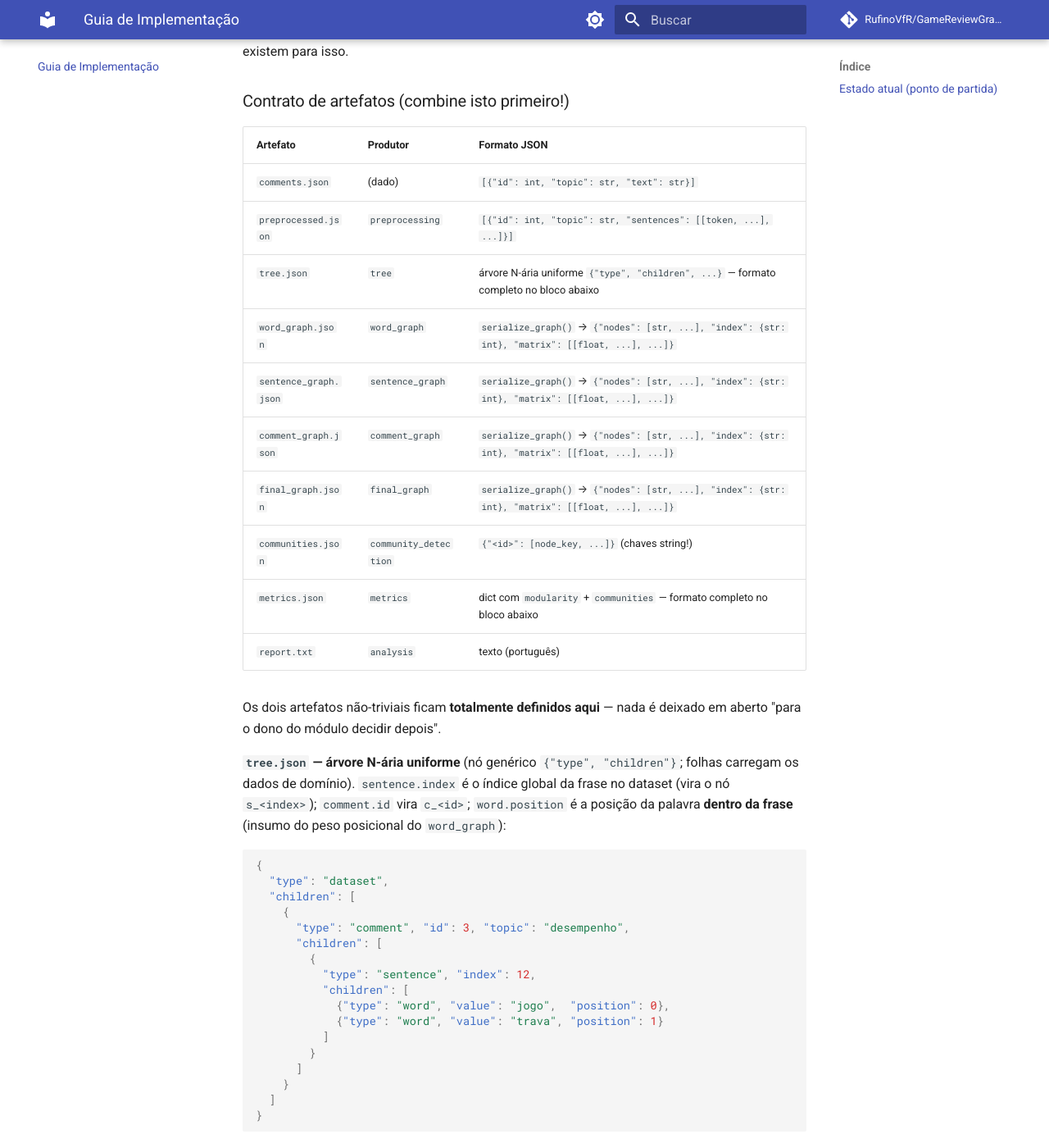
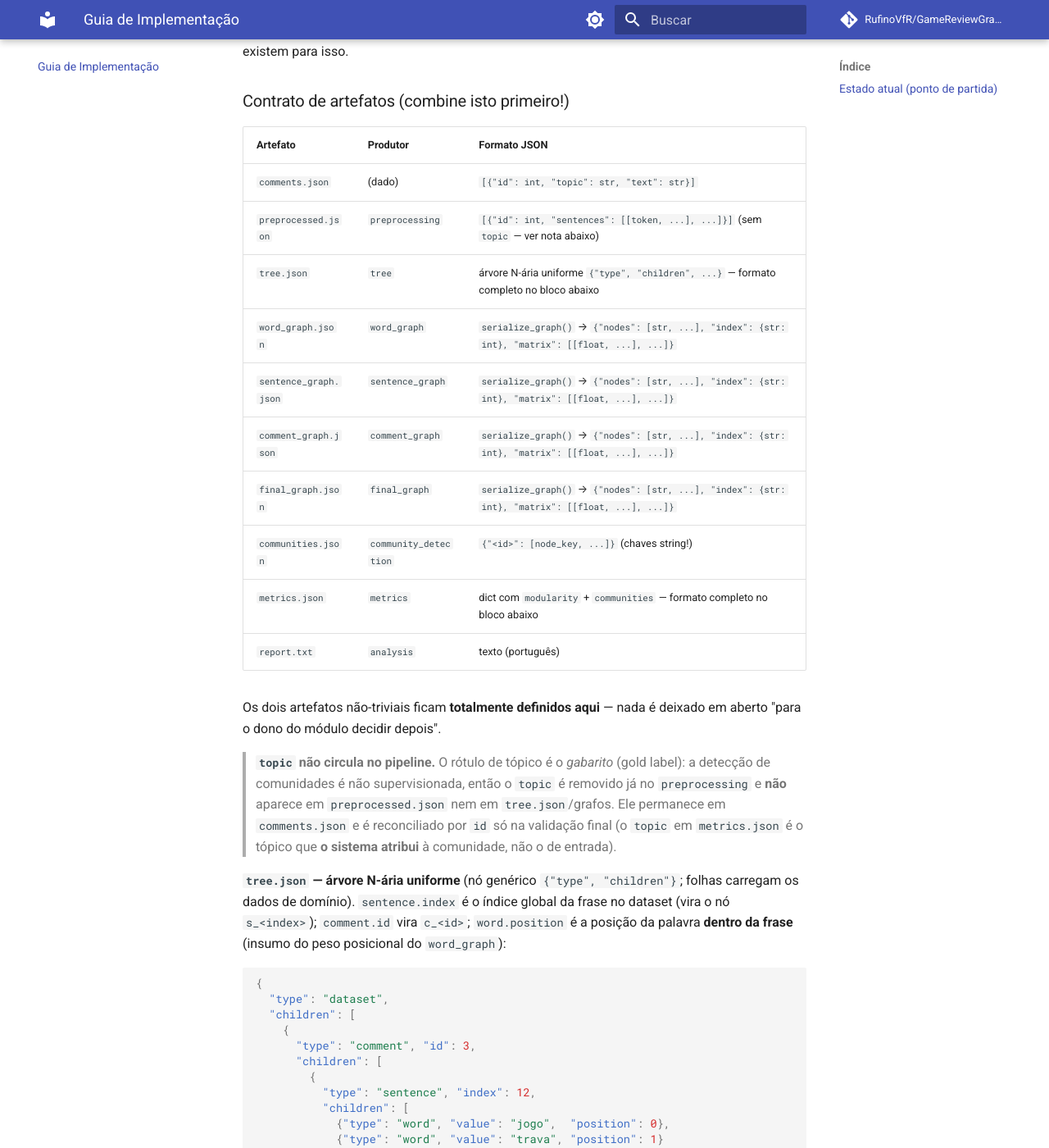
Before and after one commit to RufinoVfR/GameReviewGraph, an MkDocs documentation site: the page built from docs/guia_implementacao.md, in a window 1280 px wide and 1400 px high, scrolled down 6143 px. Shown: the whole window at 82% size. Built offline with MkDocs 1.6.1 and Material for MkDocs 9.7.7, drawn with Linux system fonts in a browser that asks for light colours; comment, search, counter and statistics services are not loaded; some of the changed text lies outside the part shown.

Commit message:
feat: drop gold topic label from preprocessing output
Topic detection is unsupervised, so the gold "topic" label must not
flow down the pipeline. Drop it from ProcessedComment (preprocessed.json)
and from tree/graph artifacts; it stays in raw comments.json and is
re-joined by id only at the final validation step. Update fixtures,
tests, and docs accordingly.

```diff
--- a/docs/guia_implementacao.md
+++ b/docs/guia_implementacao.md
@@ -211,7 +211,7 @@ cima ficar pronto. As fixtures de `conftest.py` já existem para isso.
 | Artefato | Produtor | Formato JSON |
 |----------|----------|--------------|
 | `comments.json` | (dado) | `[{"id": int, "topic": str, "text": str}]` |
-| `preprocessed.json` | `preprocessing` | `[{"id": int, "topic": str, "sentences": [[token, ...], ...]}]` |
+| `preprocessed.json` | `preprocessing` | `[{"id": int, "sentences": [[token, ...], ...]}]` (sem `topic` — ver nota abaixo) |
 | `tree.json` | `tree` | árvore N-ária uniforme `{"type", "children", ...}` — formato completo no bloco abaixo |
 | `word_graph.json` | `word_graph` | `serialize_graph()` → `{"nodes": [str, ...], "index": {str: int}, "matrix": [[float, ...], ...]}` |
 | `sentence_graph.json` | `sentence_graph` | `serialize_graph()` → `{"nodes": [str, ...], "index": {str: int}, "matrix": [[float, ...], ...]}` |
@@ -224,6 +224,13 @@ cima ficar pronto. As fixtures de `conftest.py` já existem para isso.
 Os dois artefatos não-triviais ficam **totalmente definidos aqui** — nada é
 deixado em aberto "para o dono do módulo decidir depois".
 
+> **`topic` não circula no pipeline.** O rótulo de tópico é o *gabarito* (gold
+> label): a detecção de comunidades é não supervisionada, então o `topic` é
+> removido já no `preprocessing` e **não** aparece em `preprocessed.json` nem em
+> `tree.json`/grafos. Ele permanece em `comments.json` e é reconciliado por `id`
+> só na validação final (o `topic` em `metrics.json` é o tópico que **o sistema
+> atribui** à comunidade, não o de entrada).
+
 **`tree.json` — árvore N-ária uniforme** (nó genérico `{"type", "children"}`;
 folhas carregam os dados de domínio). `sentence.index` é o índice global da
 frase no dataset (vira o nó `s_<index>`); `comment.id` vira `c_<id>`;
@@ -235,7 +242,7 @@ posicional do `word_graph`):
   "type": "dataset",
   "children": [
     {
-      "type": "comment", "id": 3, "topic": "desempenho",
+      "type": "comment", "id": 3,
       "children": [
         {
           "type": "sentence", "index": 12,
@@ -299,9 +306,10 @@ Para **cada** filtro, o passo a passo é o mesmo:
 - **In:** `raw` → **Out:** `preprocessed`. NLP permitido aqui (e só aqui). É um **pacote** (`filter.py`, `clean.py`, `normalize.py`, `__main__.py`), não um arquivo — ver `src/preprocessing/CLAUDE.md` para o design completo.
 - `process(data: list[RawComment]) -> list[ProcessedComment]`: caixa-baixa → **segmentar frases** (regex `[.!?]+`) → por frase: remover pontuação (preservando acento) → tokenizar (`\w+`) → dropar numéricos e `len<3` → remover stopwords PT (NLTK). A segmentação vem **antes** da remoção de pontuação — remover pontuação primeiro apagaria os terminadores `.!?` e colapsaria tudo numa única frase.
 - **Normalização A1'** (decisão fechada — ver `docs/decisions.md`): o radical RSLP é só **chave de agrupamento**; emite-se a **forma de superfície mais frequente do grupo, com acento** (`{atualização, atualizações}` → nó `w_atualização`). O mapa radical→representante é montado numa passada de corpus dentro do `process()` e **não** sai do filtro. Corte por `MIN_FREQ` (de `src/config.py`) é por grupo.
-- Frase vazia após filtragem é descartada; o comentário é mantido (com `id`/`topic`).
+- Frase vazia após filtragem é descartada; o comentário é mantido (pelo `id`).
+- **`topic` é removido** (gabarito não supervisionado): a saída tem só `id` + `sentences`. Ver nota em C.1.
 - **Infra:** o `Dockerfile` precisa baixar os corpora NLTK `stopwords` e `rslp` em build.
-- Testes: usar `raw_comments`; verificar shape, `id`/`topic` preservados, remoção de stopwords/ruído, agrupamento e representante (com acento).
+- Testes: usar `raw_comments`; verificar shape, `id` preservado, `topic` ausente, remoção de stopwords/ruído, agrupamento e representante (com acento).
 
 ### Filtro 2 — `tree.py`
 - **In:** `preprocessed` → **Out:** `tree`. Árvore N-ária: Dataset → Comentário → Frase → Palavra.
@@ -452,3 +460,4 @@ make clean          # limpa cache Redis + artefatos S3 (force reprocessamento)
 | 2026-06-16 | 1.0 | Versão inicial: plano de testes compartilhados + guia de filtros paralelos | Equipe |
 | 2026-06-16 | 1.1 | Remove back-references ("idem"/"mesmo que"); fecha os contratos de `tree.json` e `metrics.json` sem deferir ao dono do módulo | Equipe |
 | 2026-06-16 | 1.2 | Filtro 1 reescrito: pacote `preprocessing/`, pipeline por regex, normalização A1', descarte de ruído e requisito de dados NLTK no Docker | Equipe |
+| 2026-06-16 | 1.3 | `topic` removido de `preprocessed.json` e `tree.json` (rótulo-ouro fica só no raw, reconciliado por `id` na validação) | Equipe |
```
Also changed, not shown: docs/arquitetura.md (+2 -1 lines), docs/decisions.md (+8 -1 lines), src/CLAUDE.md (+2 -2 lines), src/preprocessing/CLAUDE.md (+9 -5 lines), 4 other files.
